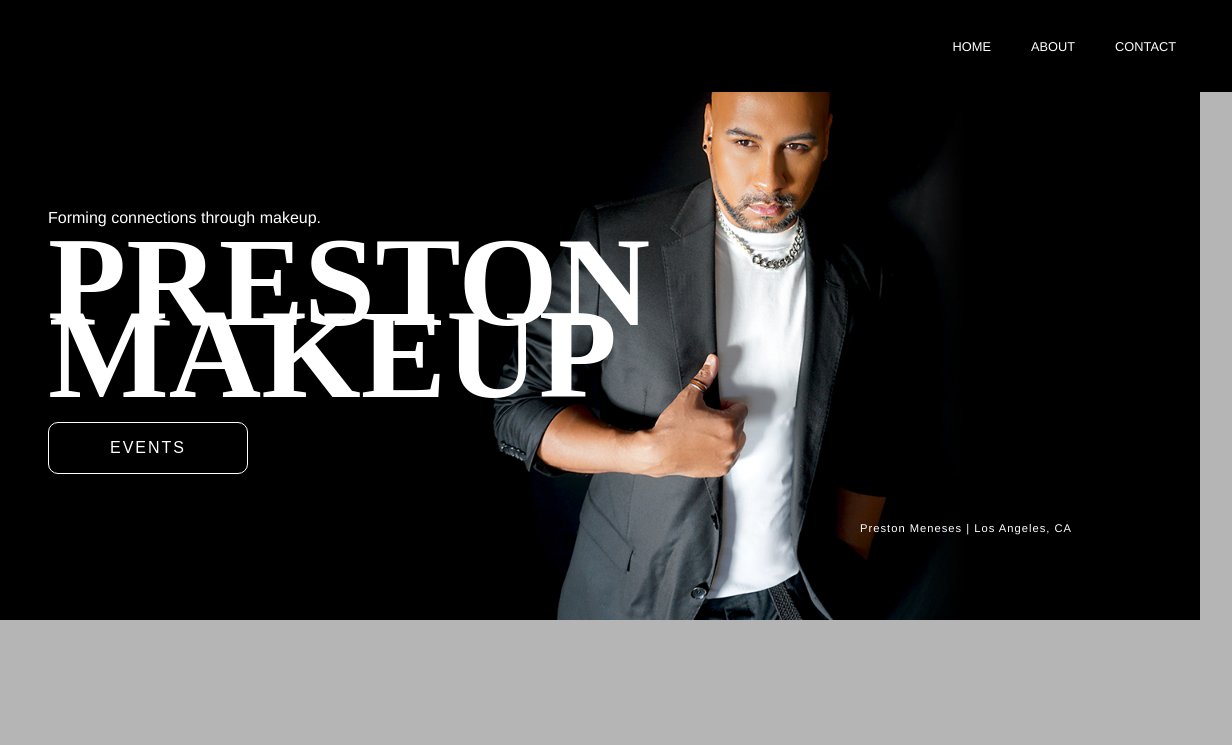
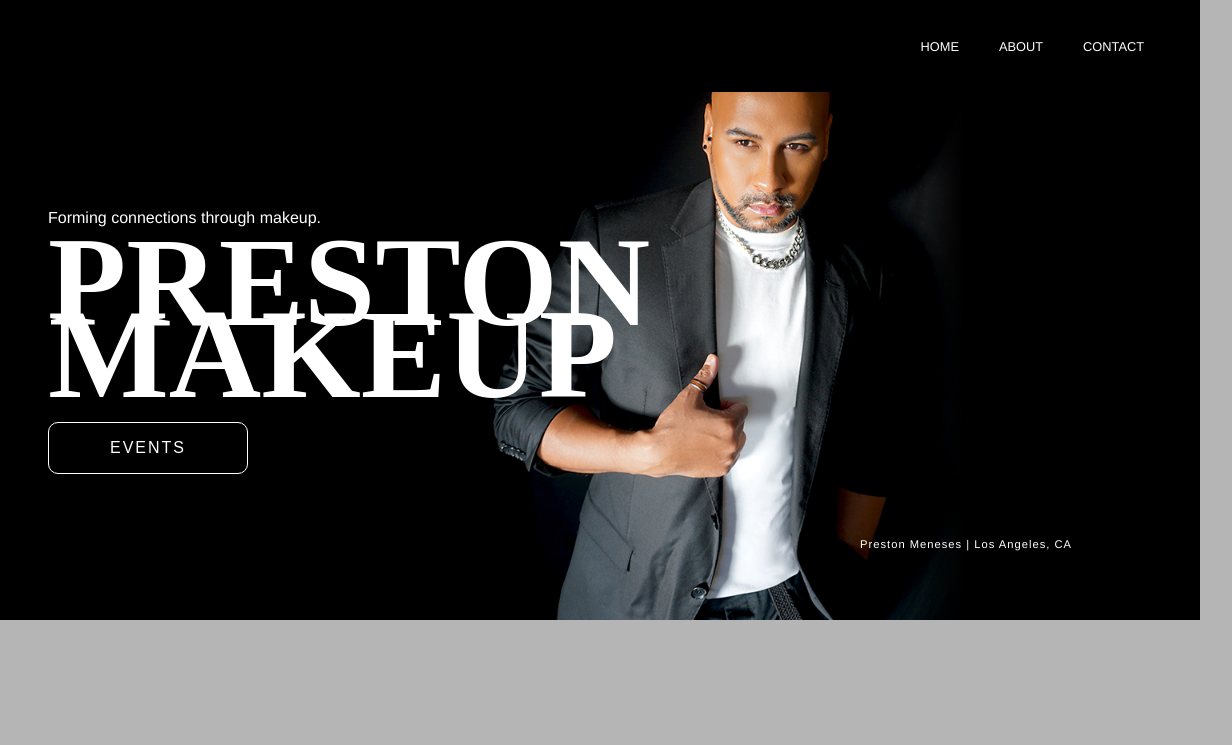
Before and after one commit to ekm383/prestonmakeup, a Gatsby site: page / in a window 1280 px wide. Shown: the top 745 px of the page, 80-1312 px from the left, 1232 px wide, since content can reach past the window. Built offline with nearby package versions, Linux system fonts and the light colour scheme; Gatsby itself is replaced by a stand-in of ours; a web font is replaced by a local one.

Commit message:
Fixed Box Issue

```diff
--- a/src/components/Promo.js
+++ b/src/components/Promo.js
@@ -97,7 +97,7 @@ const StyledPromo = styled.div`
     }
   }
   @media (max-width: 768px) {
-    height: 350px;
+    height: 450px;
     .promo-box,
     .button-box {
       flex-basis: 100%;
--- a/src/components/hero/Intro.js
+++ b/src/components/hero/Intro.js
@@ -56,7 +56,7 @@ const StyledIntro = styled.div`
     display: flex;
     align-items: flex-end;
     color: var(--white);
-    padding: 1rem 0rem;
+    padding: 0rem;
     p {
       font-size: 0.7rem;
       letter-spacing: 1px;
--- a/src/components/nav/NavBar.js
+++ b/src/components/nav/NavBar.js
@@ -34,7 +34,6 @@ const NavBar = () => {
 }
 
 const Nav = styled.nav`
-  width: 100%;
   margin: 0rem auto;
   padding: 1rem;
   background: var(--black);
```
